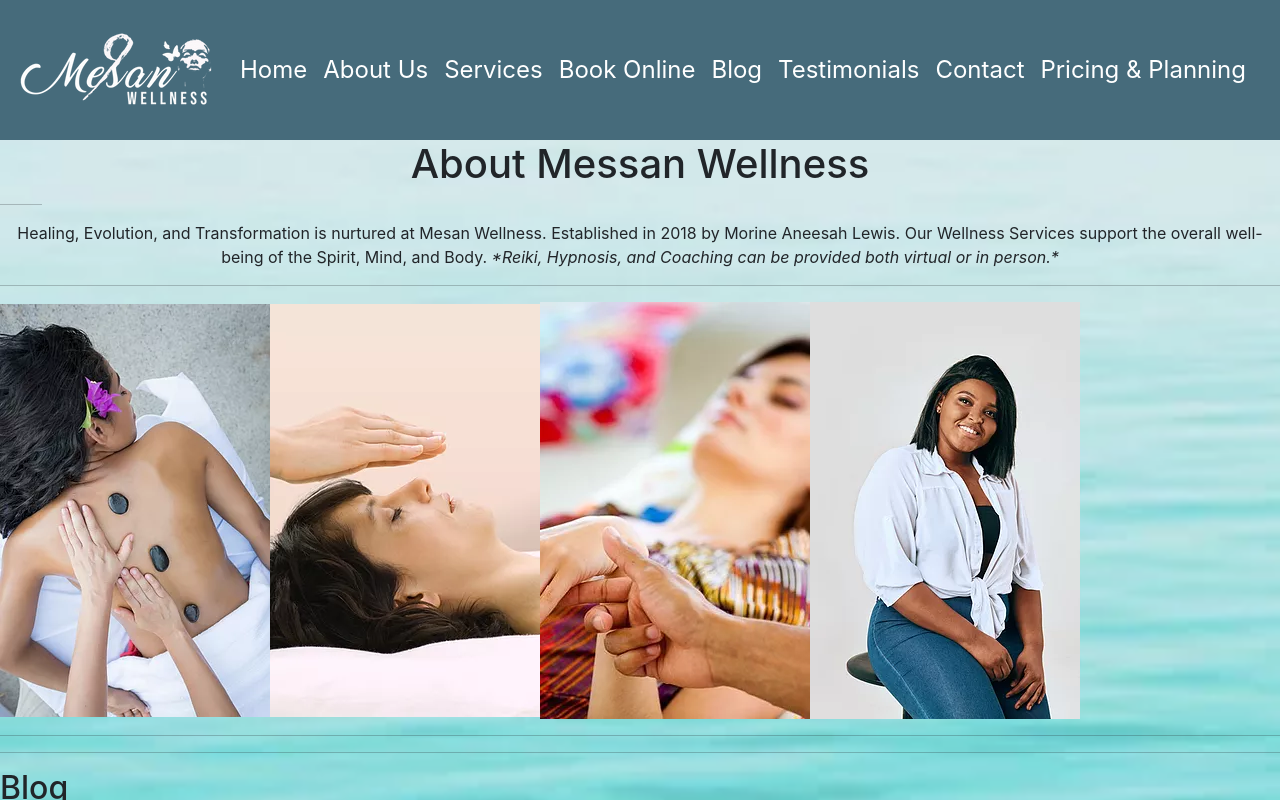
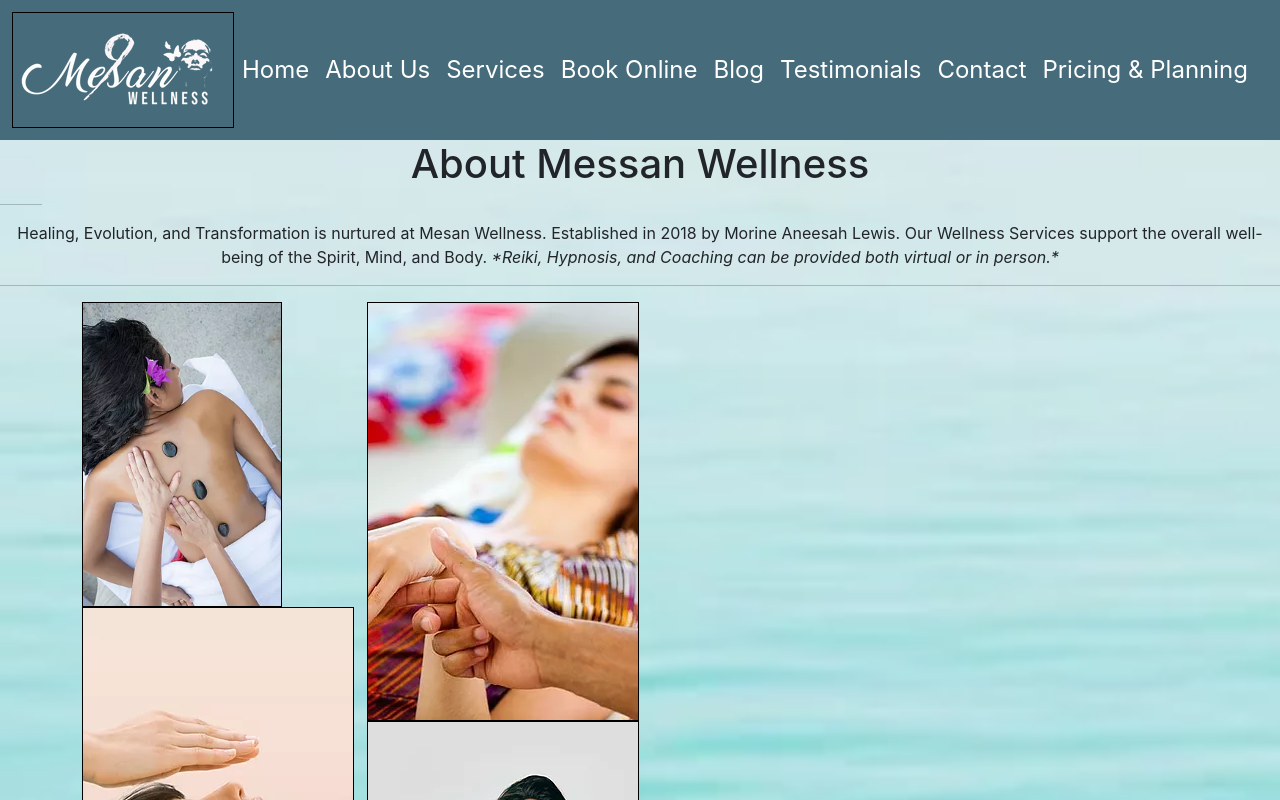
Before and after one commit to brialaws98/messanwellness, a React (Create React App) app: page / in a window 1280 px wide. Shown: the top 800 px of the page. Built offline with nearby package versions, Linux system fonts and the light colour scheme.

Commit message:
Fix the image
Tried to edit the photos

```diff
--- /dev/null
+++ b/src/Service.css
@@ -0,0 +1,3 @@
+img{
+    border: 1px solid black;
+}
--- a/src/services.js
+++ b/src/services.js
@@ -1,12 +1,21 @@
-import React from "react";
+import React from "react"
+import "./Service.css";
 
  export default function Services () {
      return(
-        <p>
-            <img src="./img/massage_book.webp" alt="" />
-            <img src="./img/reiki_book.webp" alt="" />
-            <img src="./img/hypnosis_book.webp" alt="" />
-            <img src="./img/spiritual_life_coach_book.webp" alt="" />
-        </p>
+ <div className="container">
+     <div className="row">
+         <div className="col-3">
+           <img src="./img/massage_book.webp" alt="" width="200px" />
+           <img src="./img/reiki_book.webp" alt=""  />
+        </div>
+
+         <div className="col-3">
+             <img src="./img/hypnosis_book.webp" alt="" />
+           <img src="./img/spiritual_life_coach_book.webp" alt=""  />
+         </div>
+
+     </div>
+</div>
      );
  }
```
